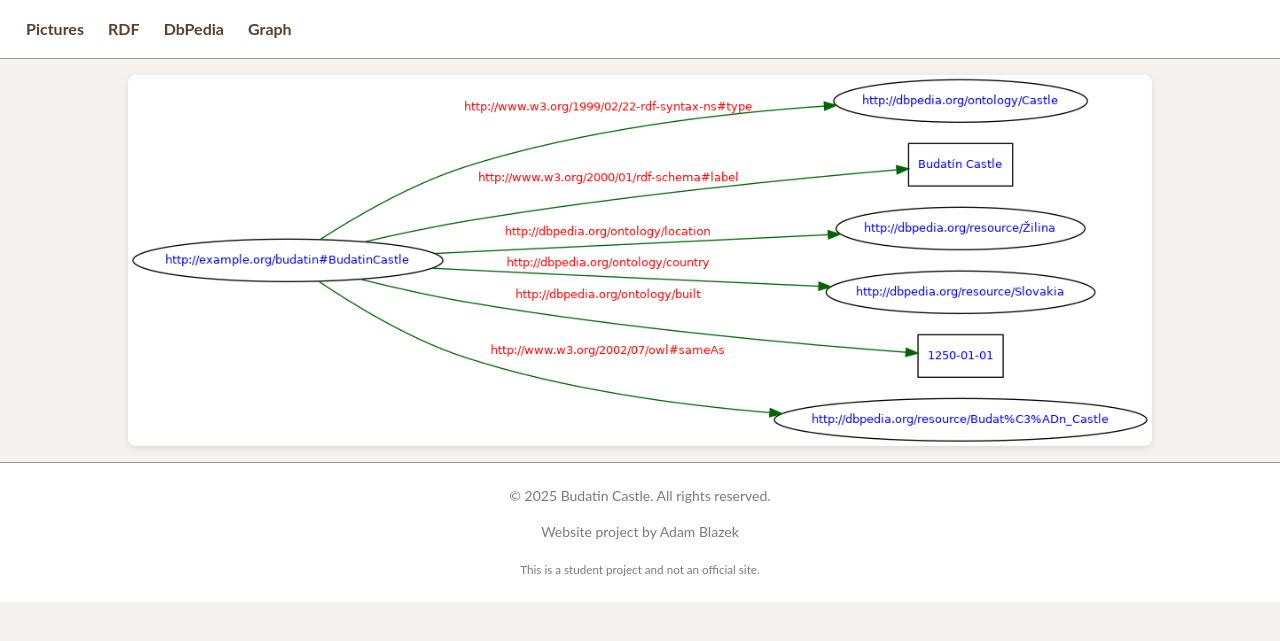
After one commit to wbfenijo/Budatin-Castle_OWL, a Flask app: page /rdf_graph in a window 1280 px wide. The commit adds this page. Shown: the top 641 px of the page. Run offline with Flask 3, Linux system fonts and the light colour scheme.

Commit message:
functionality

```diff
--- /dev/null
+++ b/app.py
@@ -0,0 +1,41 @@
+from flask import Flask, jsonify, render_template
+from rdflib import Graph
+import os
+
+app = Flask(__name__)
+
+@app.route('/')
+def index():
+    return render_template("index.html")
+
+@app.route("/rdf_site")
+def rdf_site():
+    return render_template("rdf_site.html")
+
+@app.route("/dbpedia_site")
+def dbpedia_site():
+    return render_template("dbpedia_site.html")
+
+@app.route("/rdf_graph")
+def rdf_graph():
+    return render_template("rdf_graph.html")
+
+@app.route('/api/castle')
+def get_castle_data():
+    g = Graph()
+    g.parse("data/budatin.rdf")
+
+    q = """
+    SELECT ?label ?built WHERE {
+      ?castle a <http://dbpedia.org/ontology/Castle> ;
+              <http://www.w3.org/2000/01/rdf-schema#label> ?label ;
+              <http://dbpedia.org/ontology/built> ?built .
+    }
+    """
+    result = g.query(q)
+    for row in result:
+        return jsonify(label=str(row.label), built=str(row.built))
+
+
+if __name__ == "__main__":
+    app.run(debug=True)
--- a/static/style.css
+++ b/static/style.css
@@ -1,8 +1,94 @@
+:root {
+  /* Background and Surface Colors */
+  --color-background: #f4f1ee;
+  --color-surface: #ffffff;
+
+  /* Accent & Decorative Colors */
+  --color-primary: #7c5e10;
+  --color-secondary: #5c3d2e;
+  --color-accent: #a4967e;
+
+  /* Text Colors */
+  --color-text: #2e2e2e;
+  --color-muted: #7a7a7a;
+
+  /* Typography */
+  --font-family-heading: 'Playfair Display', serif;
+  --font-family-body: 'Lato', sans-serif;
+  --font-size-base: 16px;
+  --font-size-heading: 2.25rem;
+  --font-size-subheading: 1.5rem;
+  --font-size-small: 0.875rem;
+
+  /* Spacing */
+  --spacing-xs: 0.5rem;
+  --spacing-sm: 1rem;
+  --spacing-md: 2rem;
+  --spacing-lg: 4rem;
+}
+
 body {
-  font-family: sans-serif;
-  margin: 2rem;
-  background: #fdfdfd;
+  background: var(--color-background);
+  color: var(--color-text);
+  font-family: var(--font-family-body);
+  font-size: var(--font-size-base);
+  line-height: 1.6;
+  margin: 0;
+  padding: 0;
 }
+
+h1,h2,h3,h4,h5,h6 {
+  font-family: var(--font-family-heading);
+  color: var(--color-primary);
+  margin-top: var(--spacing-md);
+  margin-bottom: var(--spacing-sm);
+  font-weight: 700;
+}
+
 h1 {
-  color: #333;
+  font-size: var(--font-size-heading);
 }
+
+h2 {
+  font-size: var(--font-size-subheading);
+}
+
+nav {
+  background-color: var(--color-surface);
+  padding: var(--spacing-sm);
+  border-bottom: 1px solid var(--color-accent);
+}
+
+nav a {
+  text-decoration: none;
+  color: var(--color-secondary);
+  font-weight: bold;
+  padding: 0 10px;
+}
+
+nav a:hover {
+  color: var(--color-primary);
+}
+
+footer {
+  background-color: var(--color-surface);
+  color: var(--color-muted);
+  text-align: center;
+  padding: var(--spacing-xs);
+  font-size: var(--font-size-small);
+  border-top: 1px solid var(--color-accent);
+}
+
+article {
+  background-color: var(--color-surface);
+  border: 1px solid var(--color-accent);
+  border-radius: 8px;
+  padding: var(--spacing-md);
+  margin-bottom: var(--spacing-lg);
+  box-shadow: 0 2px 6px rgba(0,0,0,0.05);
+  max-width: 700px;
+  line-height: 1.6;
+  color: var(--color-text);
+  font-family: var(--font-family-body);
+  transition: box-shadow 0.3s ease;
+}
--- /dev/null
+++ b/templates/rdf_graph.html
@@ -0,0 +1,36 @@
+<!DOCTYPE html>
+<html lang="en">
+<head>
+  <meta charset="UTF-8">
+  <title>Budatín Castle</title>
+  <link rel="stylesheet" href="{{ url_for('static', filename='style.css') }}">
+  <style>
+    img {
+  max-width: 80%;
+  height: auto;
+  display: block;
+  border-radius: 8px;
+  box-shadow: 0 2px 6px rgba(0,0,0,0.1);
+  margin: var(--spacing-sm) auto;
+  object-fit: cover;
+}
+  </style>
+</head>
+<body>
+
+  <nav>
+    <a href="{{ url_for('index') }}">Pictures</a>
+    <a href="{{ url_for('rdf_site') }}">RDF</a>
+    <a href="{{ url_for('dbpedia_site') }}">DbPedia</a>
+    <a href="">Graph</a>
+  </nav>
+
+  <img src="{{ url_for('static', filename='images/rdf_graph_img.jpg') }}" alt="Budatin Castle">
+
+  <footer>
+  <p>© 2025 Budatin Castle. All rights reserved.</p>
+  <p>Website project by Adam Blazek</p>
+  <p><small>This is a student project and not an official site.</small></p>
+</footer>
+</body>
+</html>
```
Also changed, not shown: server/app.py (deleted, +0 -31 lines), server/dbpedia_fallback.py (deleted, +0 -13 lines), templates/dbpedia_site.html (added, +34 -0 lines), templates/index.html (+14 -1 lines), templates/rdf_site.html (added, +25 -0 lines), static/images/budatin_castle.jpg (added), static/images/rdf_graph_img.jpg (added).
